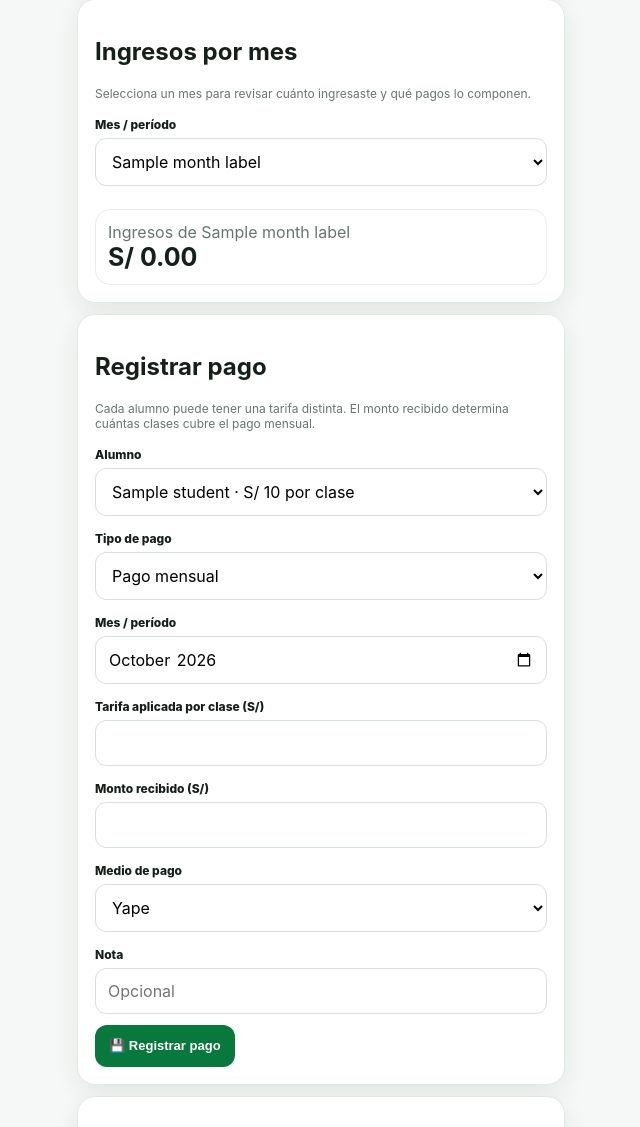
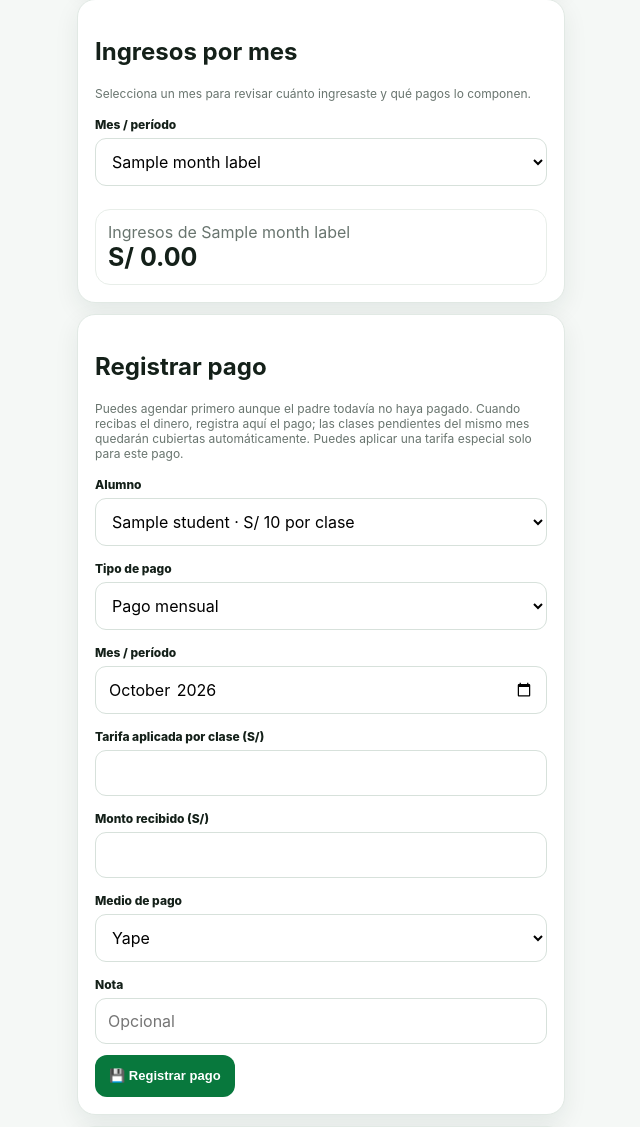
Before and after one commit to juancarlosrockman/jc-futbol-coach, a Python web app: template templates/payments.html in a window 1280 px wide. Shown: the part 349-1476 px from the top of the page, without its empty margins (319-959 px from the left). Run offline with Jinja, Linux system fonts and the light colour scheme; the template is opened without the code that fills it: most values are stand-ins (such as "Sample title", 1, 10 or a date in 2020).

Commit message:
Add files via upload

```diff
--- a/templates/payments.html
+++ b/templates/payments.html
@@ -31,7 +31,7 @@
 
 <div class="card">
   <h2>Registrar pago</h2>
-  <p class="small muted">Cada alumno puede tener una tarifa distinta. El monto recibido determina cuántas clases cubre el pago mensual.</p>
+  <p class="small muted">Puedes agendar primero aunque el padre todavía no haya pagado. Cuando recibas el dinero, registra aquí el pago; las clases pendientes del mismo mes quedarán cubiertas automáticamente. Puedes aplicar una tarifa especial solo para este pago.</p>
   <form method="post"><input type="hidden" name="csrf_token" value="{{ csrf_token() }}">
     <label>Alumno</label><select name="student_id" id="paymentStudent" required>{% for s in students %}<option value="{{s.id}}" data-tariff="{{s.tariff}}">{{s.student_name}} · S/ {{s.tariff|int}} por clase</option>{% endfor %}</select>
     <label>Tipo de pago</label><select name="payment_type" id="ptype" onchange="changeType()"><option value="regular">Pago mensual</option><option value="package_8">Paquete especial de 8 clases — S/600</option></select>
@@ -44,7 +44,7 @@
 </div>
 
 <div class="card"><h2>Pagos de {{month_labels[selected_month]}}</h2>
-{% for p in month_rows %}<div class="stat" style="margin:8px 0"><div class="row"><b>{{p.student_name}}</b><span class="pill ok">Pagado</span></div><span class="muted">{{p.month}}</span><br><b>S/ {{'%.2f'|format(p.amount)}}</b><br><span class="small muted">{{'Paquete especial de 8 clases' if p.payment_type=='package_8' else 'Pago mensual'}} · {{p.sessions_total or 1}} clase(s) cubiertas</span>{% if p.payment_type=='package_8' %}<br><span class="small muted">{{package_info[p.id][0]}} realizadas · {{package_info[p.id][1]}} disponibles</span>{% endif %}</div>{% else %}<p class="muted">No hay pagos registrados para este mes.</p>{% endfor %}</div>
+{% for p in month_rows %}<div class="stat" style="margin:8px 0"><div class="row"><b>{{p.student_name}}</b><span class="pill ok">Pagado</span></div><span class="muted">{{p.month}}</span><br><b>S/ {{'%.2f'|format(p.amount)}}</b><br><span class="small muted">{{'Paquete especial de 8 clases' if p.payment_type=='package_8' else 'Pago mensual'}} · {{p.sessions_total or 1}} clase(s) cubiertas{% if p.payment_type=='regular' and p.applied_tariff %} · S/ {{'%.2f'|format(p.applied_tariff)}} por clase{% endif %}{% if p.payment_type=='package_8' %}<br><span class="small muted">{{package_info[p.id][0]}} realizadas · {{package_info[p.id][1]}} disponibles</span>{% endif %}</div>{% else %}<p class="muted">No hay pagos registrados para este mes.</p>{% endfor %}</div>
 
 <div class="card"><h2>Por cobrar de {{month_labels[selected_month]}}</h2><p class="small muted">Son clases que ya están agendadas pero todavía no tienen un pago registrado.</p>{% for s in students if pending_by_student.get(s.id,0)>0 %}<div class="stat" style="margin:8px 0"><div class="row"><b>{{s.student_name}}</b><span class="pill warn">Pendiente</span></div><b>S/ {{'%.2f'|format(pending_by_student[s.id])}}</b></div>{% else %}<p class="muted">No hay clases pendientes de cobro en este mes.</p>{% endfor %}<div class="row" style="margin-top:12px"><b>Total por cobrar</b><b>S/ {{'%.2f'|format(pending_total)}}</b></div></div>
 <script>
--- a/templates/reschedule.html
+++ b/templates/reschedule.html
@@ -25,7 +25,7 @@
   {% if slots %}
   <h2 style="margin-top:18px">{% if reschedule_count == 0 %}Opciones para el siguiente mes{% else %}Opciones de recuperación para este mes{% endif %}</h2>
   <form method="post" id="resForm"><input type="hidden" name="csrf_token" value="{{ csrf_token() }}">
-    <div class="slot-list">{% for x in slots %}<label class="slot"><span><input type="radio" name="slot" value="{{x.date}}|{{x.time}}" onchange="pick('{{x.date}}','{{x.time}}')"> <b>{{x.day}} {{display_date(x.date)}}</b><br><small style="margin-left:23px">{{display_time(x.time)}} · {{x.turn}}</small></span></label>{% endfor %}</div>
+    <div class="slot-list">{% for x in slots %}<label class="slot"><span><input type="radio" name="slot" value="{{x.date}}|{{x.time}}" onchange="pick('{{x.date}}','{{x.time}}')"> <b>{{x.day}} {{display_date(x.date)}}</b><br><small style="margin-left:23px">{{display_time(x.time)}} · {{x.turn}}{% if x.place %} · {{x.place}}{% endif %}</small></span></label>{% endfor %}</div>
     <input type="hidden" name="date" id="date"><input type="hidden" name="time" id="time">
     <button class="btn green" type="submit">Confirmar nueva fecha</button>
   </form>
--- a/templates/student_detail.html
+++ b/templates/student_detail.html
@@ -20,9 +20,9 @@
 {% for x in upcoming %}<div class="stat" style="margin:10px 0"><div class="row"><b>{{display_day(x.date)}} {{display_date(x.date)}} · {{display_time(x.time)}}</b><span class="pill {% if x.payment_status=='paid' %}ok{% else %}warn{% endif %}">{{'Pagada' if x.payment_status=='paid' else 'Pendiente de pago'}}</span></div><span class="muted">{{s.zone}} · {{x.place}}</span>{% if x.google_sync_status in ['error','not_connected'] %}<div class="notice" style="margin-top:8px"><b>⚠ Google Calendar no sincronizado</b><br><span class="small muted">La clase sí está guardada en JC Fútbol Coach.</span></div>{% endif %}{% if x.is_recovery %}<div class="notice" style="margin-top:8px"><b>↻ Recuperación pagada</b><br><span class="small muted">Corresponde al período {{x.recovery_month or (x.original_date[:7] if x.original_date else '')}} y no consume el pago del mes actual.</span></div>{% endif %}<div class="actions" style="margin-top:9px"><span class="pill {% if x.status=='postponed' %}warn{% elif x.status=='rescheduled' %}blue{% endif %}">{{class_status_label(x.status)}}</span>{% if x.status in ['scheduled','rescheduled','postponed'] %}<a class="btn light" href="{{url_for('edit_class',class_id=x.id)}}">Editar</a><a class="btn light" href="{{url_for('coach_reschedule',class_id=x.id)}}">Reprogramar</a>{% endif %}</div></div>{% else %}<p class="muted">No hay próximas clases.</p>{% endfor %}
 </div>
 <div class="tab-panel" data-tab="history" style="display:none">
-{% for x in history %}<div class="stat" style="margin:10px 0"><div class="row"><b>{{display_day(x.date)}} {{display_date(x.date)}} · {{display_time(x.time)}}</b><span class="pill {% if x.status=='attended' %}ok{% endif %}">{{class_status_label(x.status)}}</span></div><span class="muted">{{s.zone}} · {{x.place}}</span>{% if x.work_notes %}<div class="notice" style="margin-top:8px;padding:9px 11px"><b>Trabajo realizado</b><br>{{x.work_notes}}</div>{% endif %}</div>{% else %}<p class="muted">No hay historial anterior.</p>{% endfor %}
+{% for x in history %}<div class="stat" style="margin:10px 0"><div class="row"><b>{{display_day(x.date)}} {{display_date(x.date)}} · {{display_time(x.time)}}</b><span class="pill {% if x.payment_status=='paid' %}ok{% else %}warn{% endif %}">{{'Pagada' if x.payment_status=='paid' else 'Pendiente de pago'}}</span></div><span class="muted">{{s.zone}} · {{x.place}}</span>{% if x.work_notes %}<div class="notice" style="margin-top:8px;padding:9px 11px"><b>Trabajo realizado</b><br>{{x.work_notes}}</div>{% endif %}{% if x.status in ['scheduled','rescheduled','postponed'] %}<div class="actions" style="margin-top:9px"><a class="btn light" href="{{url_for('edit_class',class_id=x.id)}}">Editar</a><a class="btn light" href="{{url_for('coach_reschedule',class_id=x.id)}}">↻ Reprogramar</a></div>{% endif %}</div>{% else %}<p class="muted">No hay historial anterior.</p>{% endfor %}
 </div></div>
-<div class="card"><h2>💰 Pagos</h2>{% for p in payments %}<div class="stat" style="margin:8px 0"><div class="row"><b>{{p.month}}</b><span class="pill ok">Pagado</span></div><b>S/ {{p.amount|int}}</b><br><span class="small muted">{{'Paquete especial de 8 clases' if p.payment_type=='package_8' else 'Pago mensual'}} · {{p.sessions_total or 1}} clase(s) cubiertas</span></div>{% else %}<p class="muted">No hay pagos registrados.</p>{% endfor %}</div>
+<div class="card"><h2>💰 Pagos</h2>{% for p in payments %}<div class="stat" style="margin:8px 0"><div class="row"><b>{{p.month}}</b><span class="pill ok">Pagado</span></div><b>S/ {{p.amount|int}}</b><br><span class="small muted">{{'Paquete especial de 8 clases' if p.payment_type=='package_8' else 'Pago mensual'}} · {{p.sessions_total or 1}} clase(s) cubiertas{% if p.payment_type=='regular' and p.applied_tariff %} · S/ {{'%.2f'|format(p.applied_tariff)}} por clase{% endif %}</span></div>{% else %}<p class="muted">No hay pagos registrados.</p>{% endfor %}</div>
 
 <script>
 function showCoachTab(tab,btn){const card=btn.closest('.card');card.querySelectorAll('.tab-panel').forEach(p=>p.style.display=p.dataset.tab===tab?'block':'none');card.querySelectorAll('.tab').forEach(b=>b.classList.remove('active'));btn.classList.add('active')}
```
